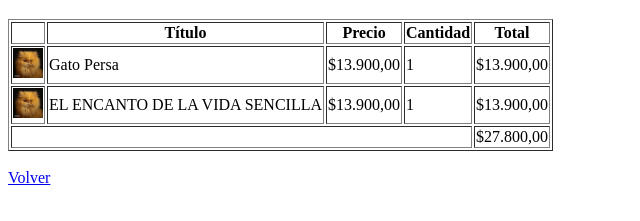
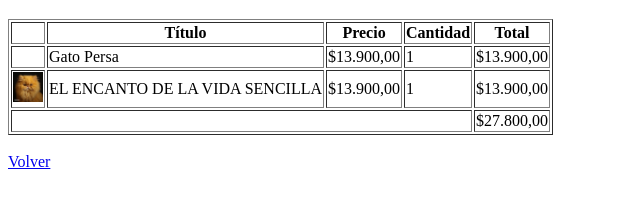
Before and after one commit to LilianaBeatrizMusi/cac2024, a plain HTML site: page html/tablas.html in a window 1280 px wide. Shown: the part 61-282 px from the top of the page, without its empty margins (0-640 px from the left). Drawn offline with Linux system fonts and the light colour scheme.

Commit message:
elimino ing tabla

```diff
--- a/html/tablas.html
+++ b/html/tablas.html
@@ -37,7 +37,7 @@
                 <!--fila 1-->
                 <tr>
                     <td>
-                        <img src="../imgs/persa.jpg" width="30px">
+
                     </td>
                     <td>
                         Gato Persa
```
